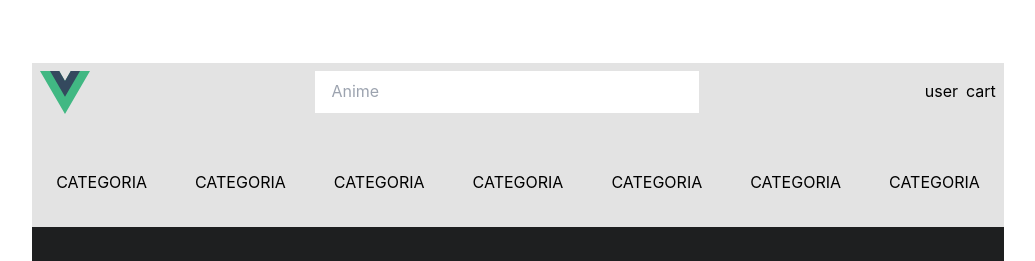
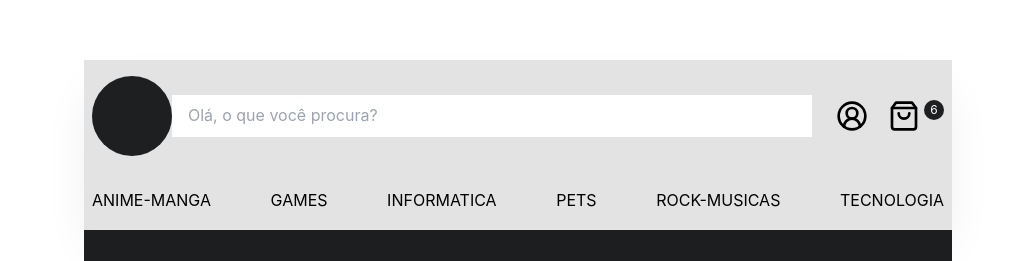
Before and after one commit to renovatt/t-shirt-store, a Vue app: page / in a window 1280 px wide. Shown: the part 127-388 px from the top of the page, without its empty margins (122-1157 px from the left). Built offline with nearby package versions, Linux system fonts and the light colour scheme.

Commit message:
refactor: header refactored

```diff
--- a/package.json
+++ b/package.json
@@ -13,6 +13,7 @@
     "format": "prettier --write src/"
   },
   "dependencies": {
+    "lucide-vue-next": "^0.303.0",
     "pinia": "^2.1.7",
     "vue": "^3.3.11",
     "vue-router": "^4.2.5"
--- /dev/null
+++ b/src/components/header/categories-list.vue
@@ -0,0 +1,30 @@
+<script setup lang="ts">
+import { ref } from 'vue';
+
+const categories = [
+  "anime-manga",
+  "games",
+  "informatica",
+  "pets",
+  "rock-musicas",
+  "tecnologia"
+]
+
+const selectedcategory = ref('')
+
+const setCategory = (category: string) => {
+  selectedcategory.value = category
+  console.log(selectedcategory.value)
+}
+</script>
+
+<template>
+  <nav class="flex w-full items-center justify-center">
+    <ul class="flex w-full items-center justify-between gap-4">
+      <li @click="setCategory(category)" v-for="category in categories" :key="category"
+        class="cursor-pointer rounded-md text-center uppercase hover:opacity-80">
+        {{ category }}
+      </li>
+    </ul>
+  </nav>
+</template>
--- /dev/null
+++ b/src/components/header/input-search.vue
@@ -0,0 +1,15 @@
+<script setup lang="ts">
+import { ref, watch } from 'vue';
+
+const search = ref('')
+const emits = defineEmits(['coth-tags'])
+
+watch(search, (newValue) => {
+  emits('coth-tags', newValue)
+  console.log(search.value)
+})
+</script>
+
+<template>
+  <input v-model="search" type="search" placeholder="Olá, o que você procura?" class="w-[40rem] p-2 px-4 outline-none">
+</template>
--- /dev/null
+++ b/src/components/header/user-data-store.vue
@@ -0,0 +1,13 @@
+<script setup lang="ts">
+import { ShoppingBag } from 'lucide-vue-next';
+import { CircleUserRound } from 'lucide-vue-next';
+</script>
+
+<template>
+  <section class="relative flex gap-5 px-6">
+    <CircleUserRound class="h-8 w-8" />
+    <ShoppingBag class="h-8 w-8" />
+    <span
+      class="absolute right-0 flex h-5 w-5 items-center justify-center overflow-hidden rounded-full bg-700 text-xs text-800">6</span>
+  </section>
+</template>
--- /dev/null
+++ b/src/components/the-banner.vue
@@ -0,0 +1,16 @@
+<script setup lang="ts">
+
+</script>
+
+<template>
+  <div class="relative flex w-full flex-col items-center justify-center bg-700">
+    <figure>
+      <img src="https://cdn.dooca.store/292/files/banner-full-1600x450-camisa10dez-02.jpg?v=1703767653&webp=0" alt="">
+    </figure>
+    <div class="absolute bottom-2 flex">
+      <span class="cursor-pointer text-8xl text-800">.</span>
+      <span class="cursor-pointer text-8xl text-800">.</span>
+      <span class="cursor-pointer text-8xl text-800">.</span>
+    </div>
+  </div>
+</template>
--- a/src/components/the-header.vue
+++ b/src/components/the-header.vue
@@ -1,29 +1,19 @@
 <script setup lang="ts">
-
+import CategoriesList from './header/categories-list.vue';
+import UserDataStore from './header/user-data-store.vue';
+import InputSearch from './header/input-search.vue';
 </script>
 
 <template>
-  <header class="sticky inset-0 flex w-full flex-col items-center justify-between gap-4 space-y-4 bg-900 p-2">
+  <header
+    class="sticky inset-0 z-10 flex w-full flex-col items-center justify-between gap-4 space-y-4 bg-900 p-2 py-4 shadow-2xl shadow-700/10">
     <section class="flex w-full items-center justify-between">
-      <img alt="Vue logo" src="@/assets/logo.svg" width="50" height="50" />
-      <input type="search" placeholder="Anime" name="" id="" class="w-96 p-2 px-4">
-
-      <section class="flex gap-2">
-        <span>user</span>
-        <span>cart</span>
-      </section>
+      <RouterLink to="/">
+        <div class="h-20 w-20 rounded-full bg-700"></div>
+      </RouterLink>
+      <InputSearch />
+      <UserDataStore />
     </section>
-
-    <nav class="flex w-full items-center justify-center py-4">
-      <ul class="flex w-full items-center justify-between gap-4">
-        <li class="rounded-md p-2 px-4 text-center uppercase">categoria</li>
-        <li class="rounded-md p-2 px-4 text-center uppercase">categoria</li>
-        <li class="rounded-md p-2 px-4 text-center uppercase">categoria</li>
-        <li class="rounded-md p-2 px-4 text-center uppercase">categoria</li>
-        <li class="rounded-md p-2 px-4 text-center uppercase">categoria</li>
-        <li class="rounded-md p-2 px-4 text-center uppercase">categoria</li>
-        <li class="rounded-md p-2 px-4 text-center uppercase">categoria</li>
-      </ul>
-    </nav>
+    <CategoriesList />
   </header>
 </template>
```
Also changed, not shown: 1 other file (tests, documents, lock files or other folders).
